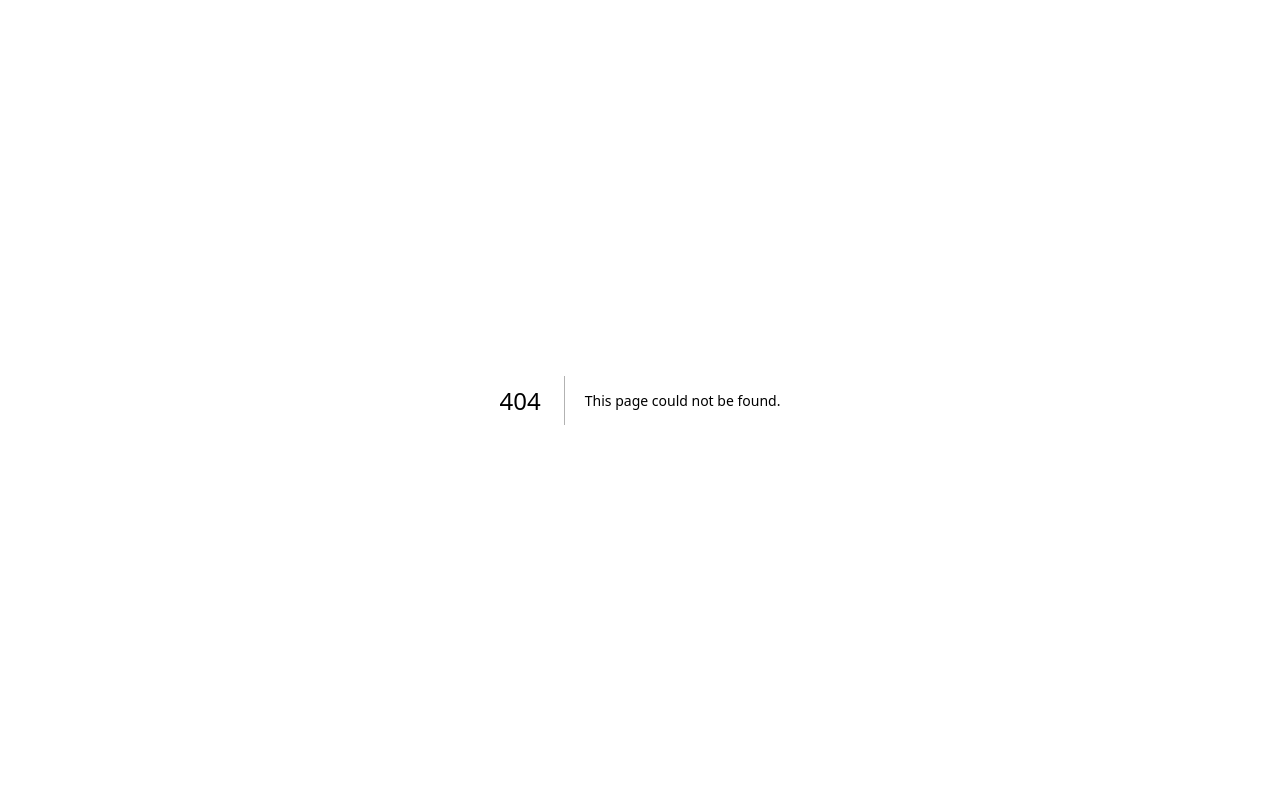
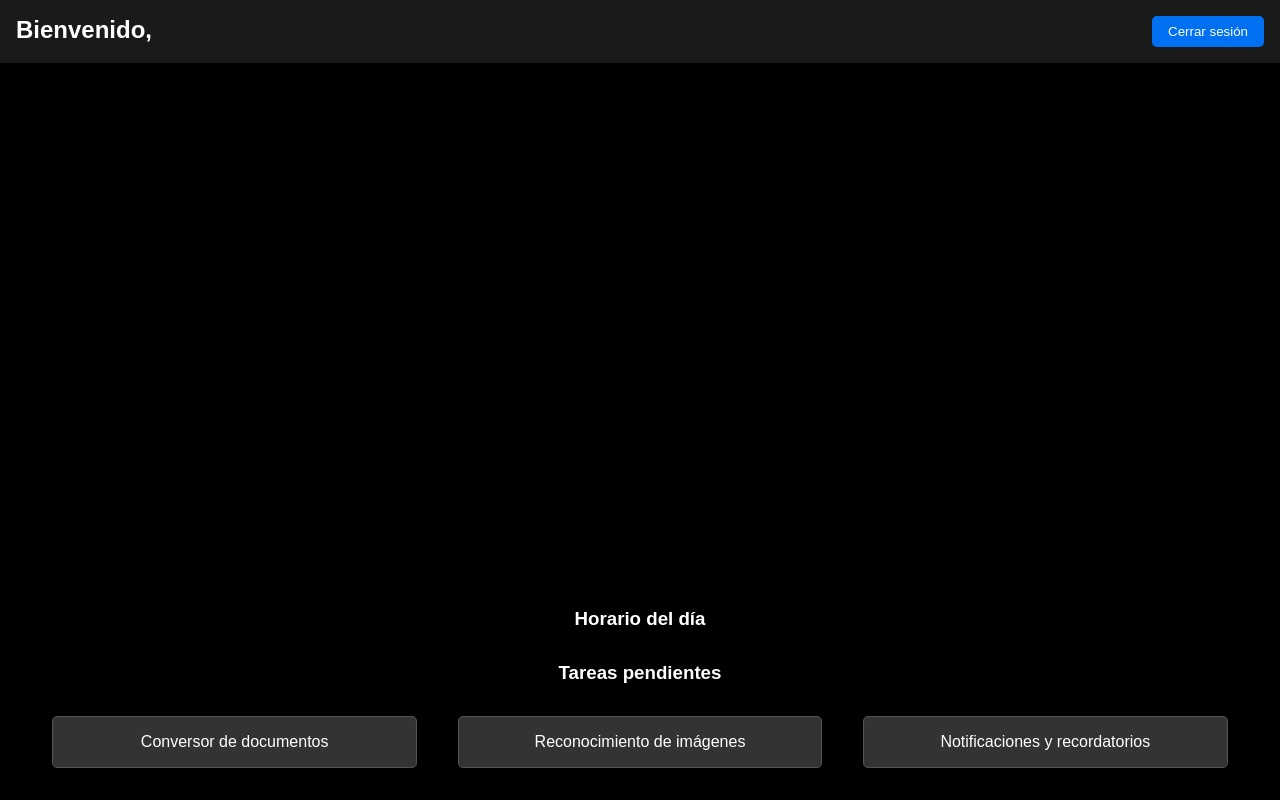
Before and after one commit to ChristopherMonterroso/-Semi1-B-2S2024-Grupo2-Proyecto1, a Next.js app in the folder e-student-app/: page /dashboard in a window 1280 px wide. Before the commit this address had no page. Built offline with nearby package versions, Linux system fonts and the light colour scheme; no server answers.

Commit message:
Agregada página de dashboard

```diff
--- /dev/null
+++ b/e-student-app/app/dashboard/Dashboard.module.css
@@ -0,0 +1,64 @@
+.dashboardContainer {
+    display: flex;
+    flex-direction: column;
+    justify-content: space-between;
+    align-items: center;
+    height: 100vh;
+    background-color: #000;
+    color: #fff;
+  }
+
+  .header {
+    display: flex;
+    justify-content: space-between;
+    width: 100%;
+    padding: 1rem;
+    background-color: #1a1a1a;
+  }
+
+  .logoutButton {
+    background-color: #0070f3;
+    color: white;
+    border: none;
+    padding: 0.5rem 1rem;
+    border-radius: 5px;
+    cursor: pointer;
+  }
+
+  .logoutButton:hover {
+    background-color: #005bb5;
+  }
+
+  .content {
+    display: flex;
+    flex-direction: column;
+    align-items: center;
+    width: 100%;
+    padding: 2rem;
+  }
+
+  .schedule, .tasks {
+    margin-bottom: 2rem;
+  }
+
+  .quickActions {
+    display: flex;
+    justify-content: space-around;
+    width: 100%;
+  }
+
+  .quickActionButton {
+    background-color: #333;
+    color: white;
+    border: 1px solid #555;
+    border-radius: 5px;
+    padding: 1rem 2rem;
+    width: 30%; /* Tamaño igual para todos los botones */
+    font-size: 1rem;
+    cursor: pointer;
+    text-align: center;
+  }
+
+  .quickActionButton:hover {
+    background-color: #555;
+  }
--- /dev/null
+++ b/e-student-app/app/dashboard/page.js
@@ -0,0 +1,54 @@
+'use client';
+import { useRouter } from 'next/navigation';
+import { useEffect, useState } from 'react';
+import styles from './Dashboard.module.css';
+
+const DashboardPage = () => {
+  const [studentName, setStudentName] = useState('');
+  const router = useRouter();
+  const isLocal = process.env.NEXT_PUBLIC_HOST === 'local';
+
+  useEffect(() => {
+    const storedUser = JSON.parse(localStorage.getItem('user'));
+    if (storedUser?.user?.name) {
+      setStudentName(storedUser.user.name);
+    } else {
+      const redirectUrl = isLocal ? '/login' : '/login.html';
+      //router.push(redirectUrl);
+    }
+  }, [router, isLocal]);
+
+  const handleLogout = () => {
+    localStorage.removeItem('user');
+    router.push(isLocal ? '/login' : '/login.html');
+  };
+
+  return (
+    <div className={styles.dashboardContainer}>
+      <div className={styles.header}>
+        <h2>Bienvenido, {studentName}</h2>
+        <button className={styles.logoutButton} onClick={handleLogout}>Cerrar sesión</button>
+      </div>
+
+      <div className={styles.content}>
+        <div className={styles.schedule}>
+          <h3>Horario del día</h3>
+          {/* Aquí se mostraría el horario dinámicamente */}
+        </div>
+
+        <div className={styles.tasks}>
+          <h3>Tareas pendientes</h3>
+          {/* Aquí se mostrarían las tareas dinámicamente */}
+        </div>
+
+        <div className={styles.quickActions}>
+          <button className={styles.quickActionButton}>Conversor de documentos</button>
+          <button className={styles.quickActionButton}>Reconocimiento de imágenes</button>
+          <button className={styles.quickActionButton}>Notificaciones y recordatorios</button>
+        </div>
+      </div>
+    </div>
+  );
+};
+
+export default DashboardPage;
```
